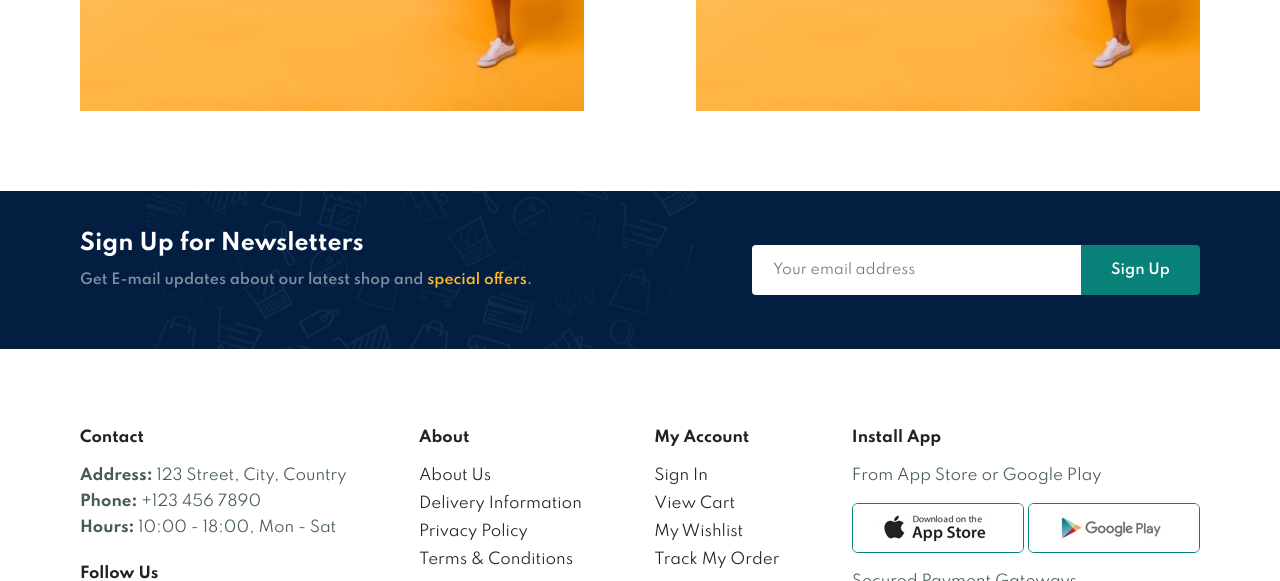
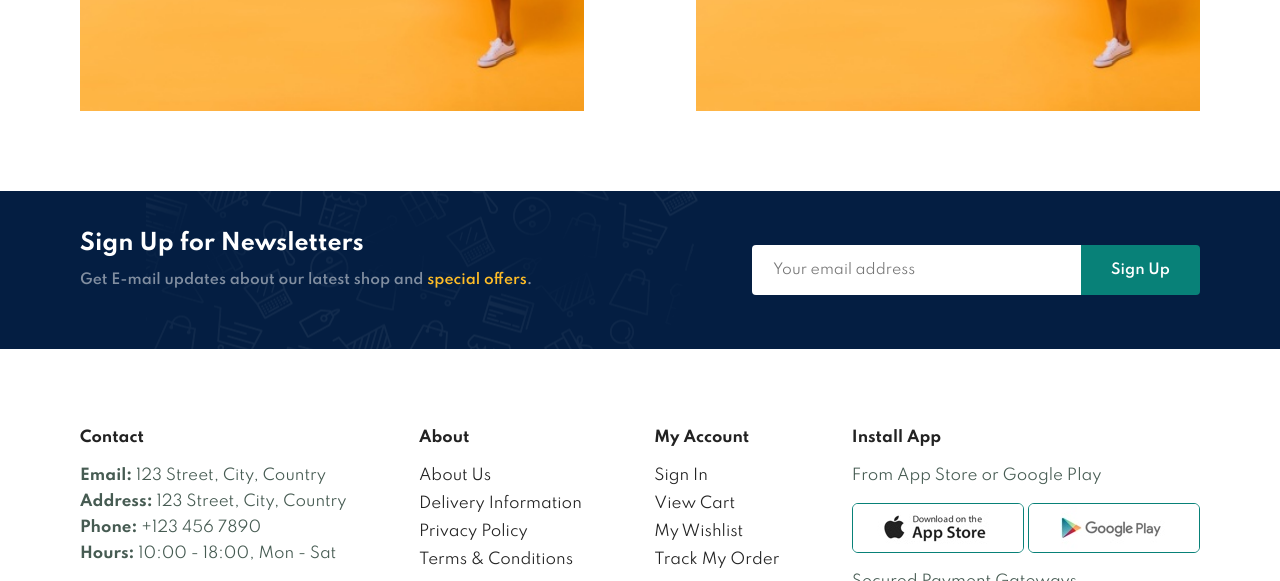
Before and after one commit to AdiLangs/FinalWebsite1, a plain HTML site: page index.html in a window 1280 px wide. Shown: the part 3865-4446 px from the top of the page. Drawn offline with Linux system fonts and the light colour scheme.

Commit message:
Update index.html

```diff
--- a/index.html
+++ b/index.html
@@ -401,6 +401,7 @@
     <footer class="section-p1">
         <div class="col">
             <h4>Contact</h4>
+            <p><strong>Email:</strong> 123 Street, City, Country</p>
             <p><strong>Address:</strong> 123 Street, City, Country</p>
             <p><strong>Phone:</strong> +123 456 7890</p>
             <p><strong>Hours:</strong> 10:00 - 18:00, Mon - Sat</p>
```
